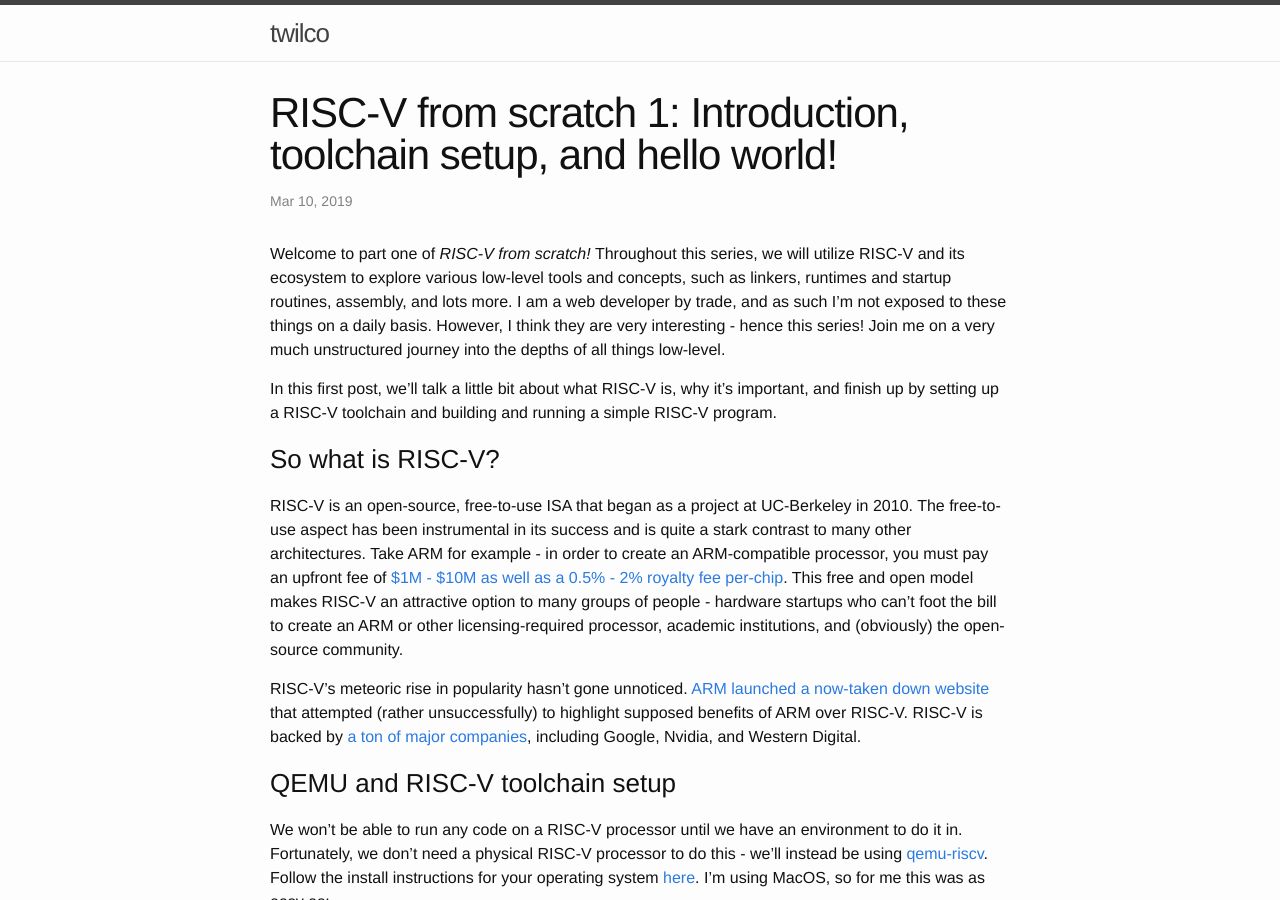
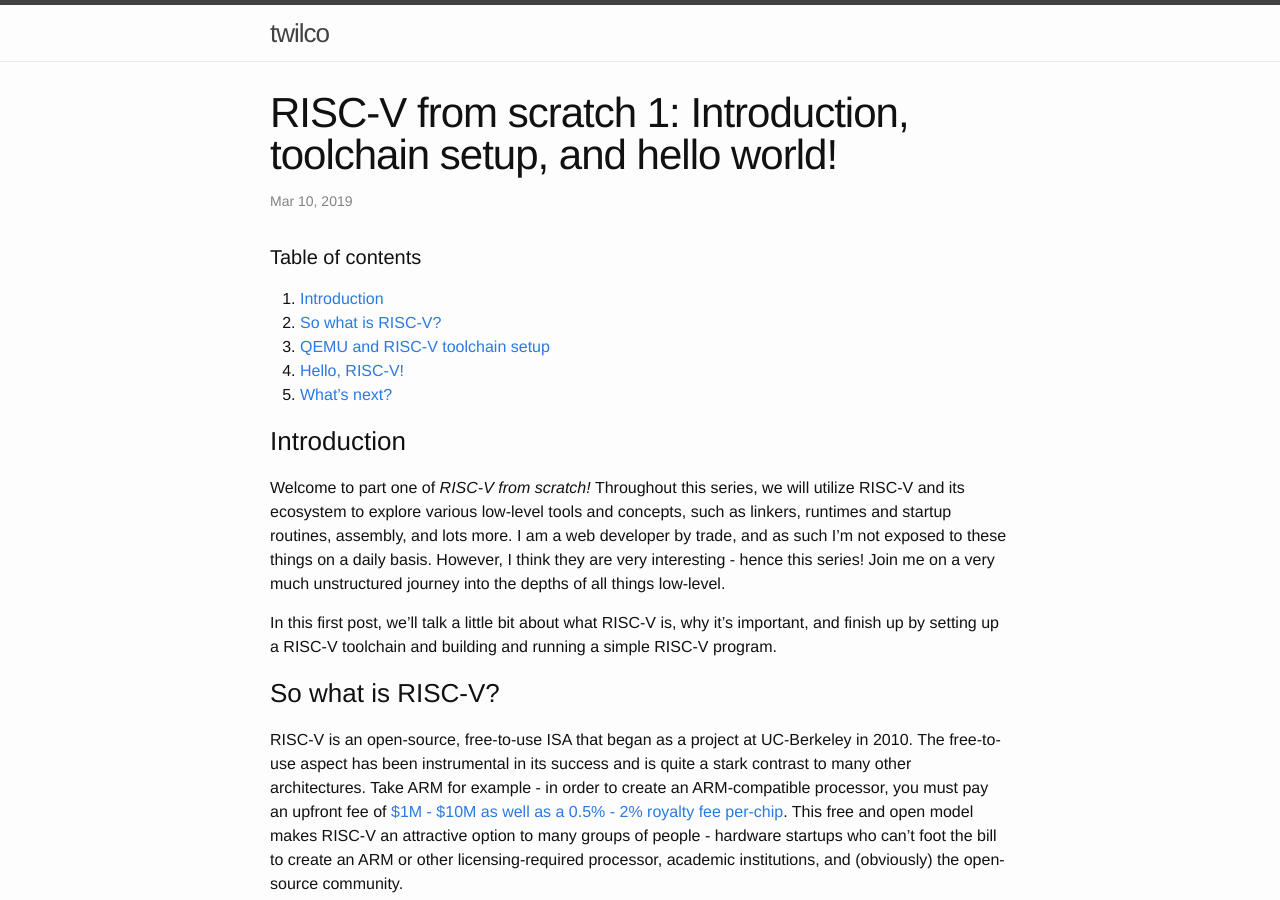
Before and after one commit to twilco/twilco.github.io, a Jekyll site: the page built from _posts/2019-03-10-riscv-from-scratch-1.markdown, in a window 1280 px wide and 900 px high. Built offline with Jekyll 4.4.1, drawn with Linux system fonts in a browser that asks for light colours.

Commit message:
Add table of contents, extra credit section in RV post 2, link to setup section from RV post 2

```diff
--- a/_posts/2019-03-10-riscv-from-scratch-1.markdown
+++ b/_posts/2019-03-10-riscv-from-scratch-1.markdown
@@ -4,6 +4,13 @@ title:  "RISC-V from scratch 1: Introduction, toolchain setup, and hello world!"
 date:   2019-03-10 12:42:53
 categories: riscv toolchain
 ---
+
+{: .no_toc}
+#### Table of contents
+1. TOC
+{:toc}
+
+### Introduction
 
 Welcome to part one of *RISC-V from scratch!*  Throughout this series, we will utilize RISC-V and its ecosystem to explore various low-level tools and concepts, such as linkers, runtimes and startup routines, assembly, and lots more.  I am a web developer by trade, and as such I'm not exposed to these things on a daily basis.  However, I think they are very interesting - hence this series!  Join me on a very much unstructured journey into the depths of all things low-level.
 
```
Also changed, not shown: _posts/2019-04-27-riscv-from-scratch-2.markdown (+14 -1 lines).
